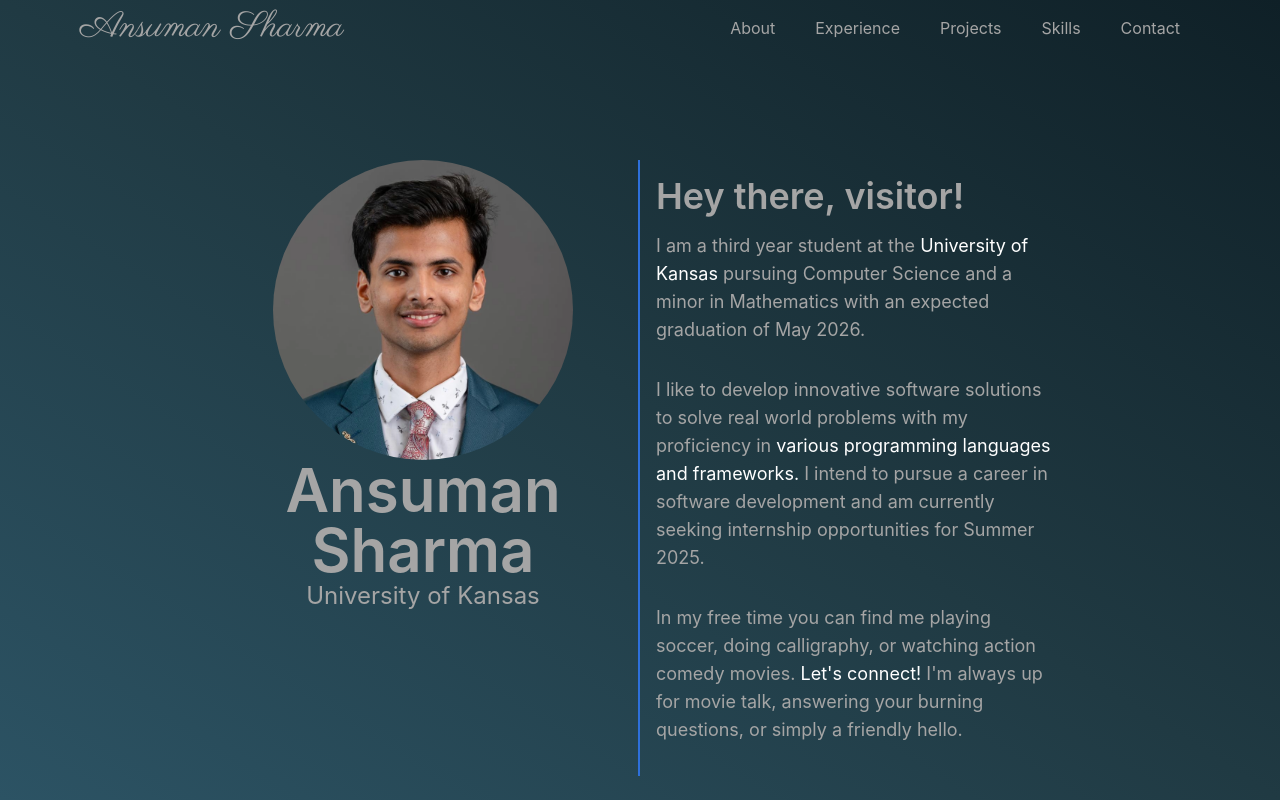
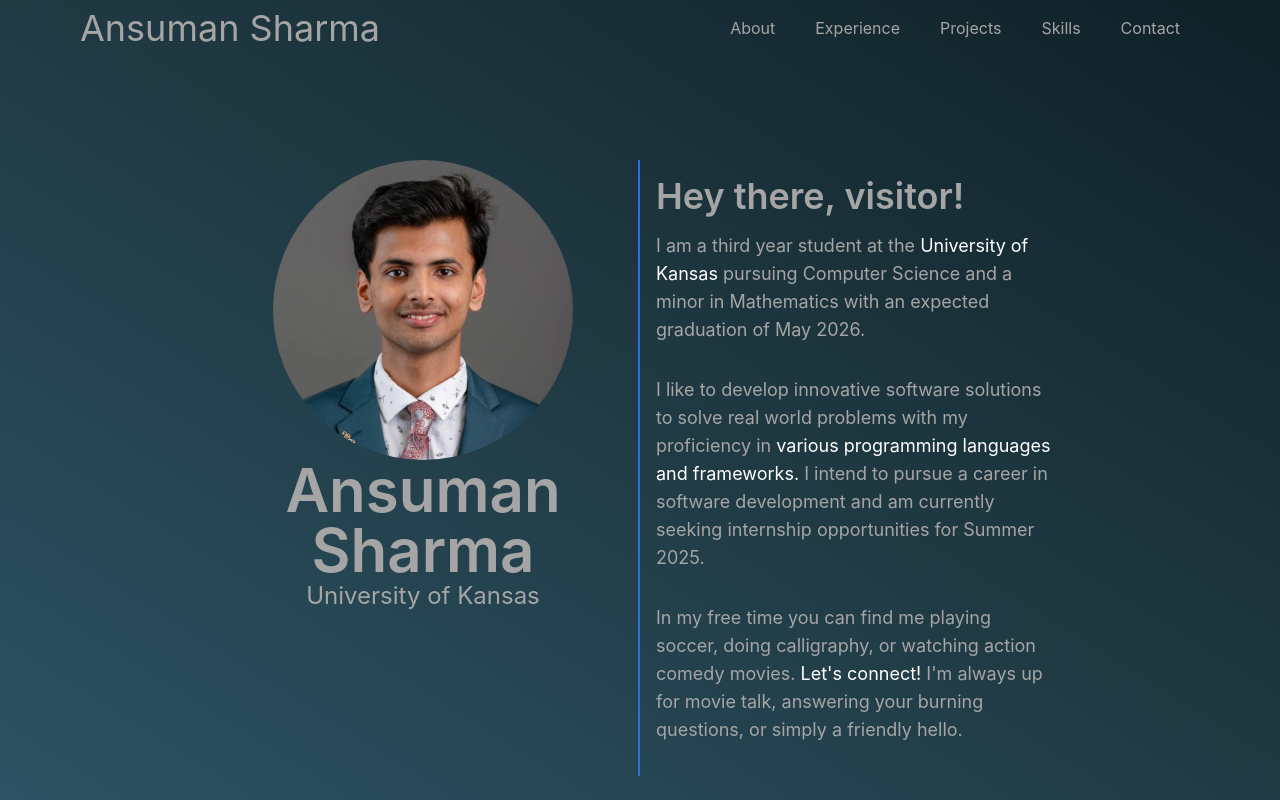
Before and after one commit to an-siuu-man/portfolio, a Next.js app in the folder portfolio/: page / in a window 1280 px wide. Shown: the top 800 px of the page. Built offline with nearby package versions, Linux system fonts and the light colour scheme.

Commit message:
changed goofy font in navbar for name

```diff
--- a/portfolio/src/app/components/Navbar.js
+++ b/portfolio/src/app/components/Navbar.js
@@ -135,7 +135,7 @@ export default function Navbar() {
   return (
     <div className="navbar-container transition duration-500 flex justify-center fixed w-full top-0 z-50 pb-4 items-center mb-4">
       <div className="navbar rounded-2xl w-[6%] duration-500 flex justify-between items-center p-4 ">
-        <h1 className="name-header z-50 font-cursive cursor-pointer hover:text-white duration-300 ease-in-out select-none whitespace-nowrap absolute text-bold text-4xl"
+        <h1 className="name-header z-50 font-dmsans cursor-pointer hover:text-white duration-300 ease-in-out select-none whitespace-nowrap absolute text-bold text-4xl"
          onClick={() => window.location.reload()}>
           Ansuman Sharma</h1>
         <div className="links opacity-0 flex ml-auto">
```
